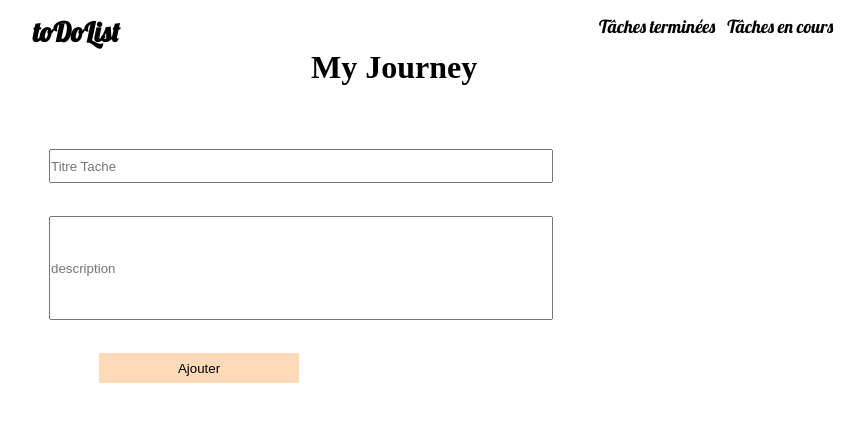
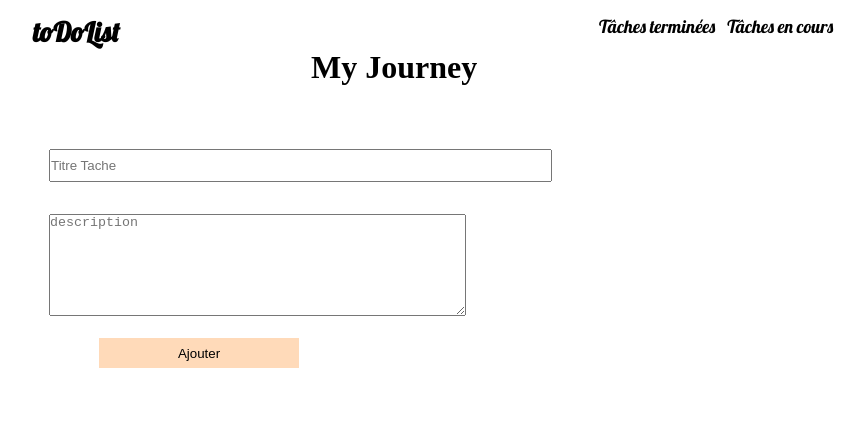
Before and after one commit to dxlskng/ToDoList, an Angular app: page /add in a window 1280 px wide. Shown: the top 422 px of the page, without its empty margins (201-1066 px from the left). Built offline with nearby package versions, Linux system fonts and the light colour scheme.

Commit message:
fin modification today

```diff
--- a/src/app/add-form/add-form.component.css
+++ b/src/app/add-form/add-form.component.css
@@ -4,17 +4,11 @@ form{
   left:250px;
 }
 input{
-margin-bottom: 15px;
-margin-left: auto;
-width: 500px;
-height: 30px;
-}
-#description{
-  height: 100px;
-}
-.sendB{
-  position: relative;
-}
+  margin-bottom: 14px;
+  margin-left: auto;
+  width: 499px;
+  height: 29px;
+  }
 button{
   position:relative ;
   background-color: peachpuff;
@@ -23,3 +17,9 @@ button{
   border: none;
   left: 50px;
 }
+#description{
+  height: 100px;
+}
+.sendB{
+  position: relative;
+}
--- a/src/app/add-form/add-form.component.html
+++ b/src/app/add-form/add-form.component.html
@@ -3,7 +3,7 @@
        <input type="text"  id="titre" placeholder="Titre Tache" formControlName="Titre" autocomplete="off">
     <br>
     <br>
-       <input type="text"  id="description" placeholder="description" formControlName="Description" autocomplete="off">
+       <textarea type="text"  id="description" placeholder="description" formControlName="Description" autocomplete="off" cols="50" ></textarea>
     <br>
   </div>
   <div class="sendB">
--- a/src/app/add-form/add-form.component.ts
+++ b/src/app/add-form/add-form.component.ts
@@ -1,5 +1,6 @@
 import {Component, OnInit} from '@angular/core';
 import { FormBuilder, FormGroup, NgForm } from '@angular/forms';
+import { Observable } from 'rxjs';
 import {taskService} from "../services/task.service";
 
 @Component({
@@ -10,6 +11,7 @@ import {taskService} from "../services/task.service";
 export class AddFormComponent implements OnInit{
 constructor(private formbuilder: FormBuilder,public addTask:taskService){}
 formulaire!:FormGroup;
+/**makesuggestion!:Observable**/
   ngOnInit() {
 this.formulaire= this.formbuilder.group(
   {
```
